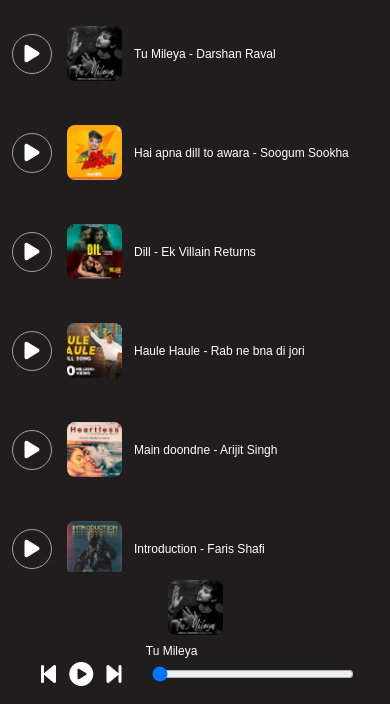
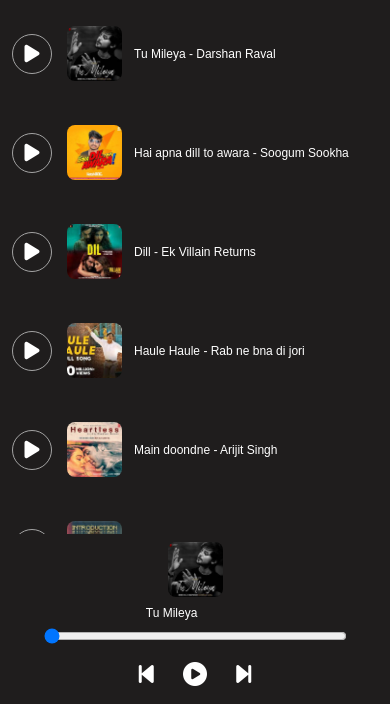
Before and after one commit to hamzaghaffar029/Musify-webApp, a plain HTML site: page index.html in a window 390 px wide. Shown: the part 140-844 px from the top of the page. Drawn offline with Linux system fonts and the light colour scheme; a web font is replaced by a local one.

Commit message:
again responsive

```diff
--- a/index.html
+++ b/index.html
@@ -149,12 +149,12 @@
                 <span><img src="gif.gif" alt="gif" id="gif"></span>
         </div>
         <div class="controls">
+            <input type="range" name="range" id="progressBar" min="0" value="0" max="100">
             <div class="icons">
                 <i class="fa-solid fa-backward-step fa-2xl" style="color: #ffffff;" id="previous"></i>
                 <i class="fa-solid fa-circle-play fa-2xl" style="color: #ffffff;" id="masterPlay"></i>
                 <i class="fa-solid fa-forward-step fa-2xl" style="color: #ffffff;" id="forward"></i>
             </div>
-            <input type="range" name="range" id="progressBar" min="0" value="0" max="100">
         </div>
     </div>
 </body>
--- a/responsive.css
+++ b/responsive.css
@@ -20,7 +20,7 @@
         position:relative;
     }
     #progressBar{
-        width:24vh;
+        width:303px;
     }
     #container{
         margin-left: 0px;
@@ -52,12 +52,24 @@
     #bottom{
         font-size: 12px;
         flex-direction: column;
-        height: 127px;
+        height: 165px;
     }
     #bottom > img{
         height: 55px;
         margin-left: 0px;
         margin-top: 8px;
+    }
+    .controls{
+        height: 63px;
+        margin: 0px 0px;
+    }
+    .icons{
+        margin-right: 0px;
+        margin-top: 23px;
+
+    }
+    .icons i{
+        padding: 0px 13px;
     }
 }
 @media screen and (max-width: 1800px) and (min-width:1390px) and (max-height:1200px) and (min-height: 880px){
@@ -76,4 +88,5 @@
         width: 79vh;
         cursor: pointer;
     }
+
 }
--- a/style.css
+++ b/style.css
@@ -146,9 +146,10 @@ ul li input {
 .controls{
     /* border: 2px solid red; */
     display: flex;
-    flex-direction: row;
+    flex-direction: column;
     margin: 0px 23px;
     align-items: center;
+    height: 23px;
 }
 #progressBar{
     width: 100vh;
```
